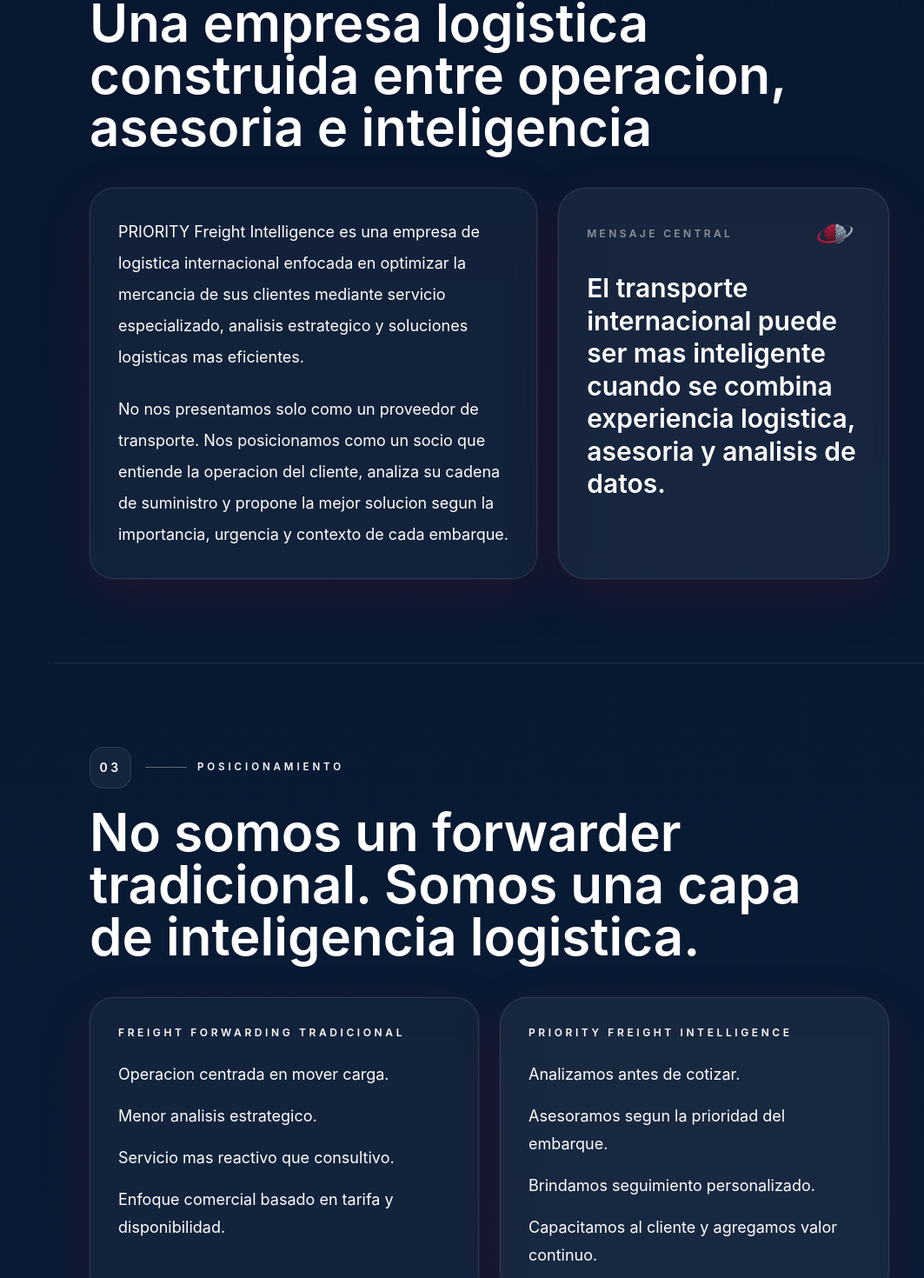
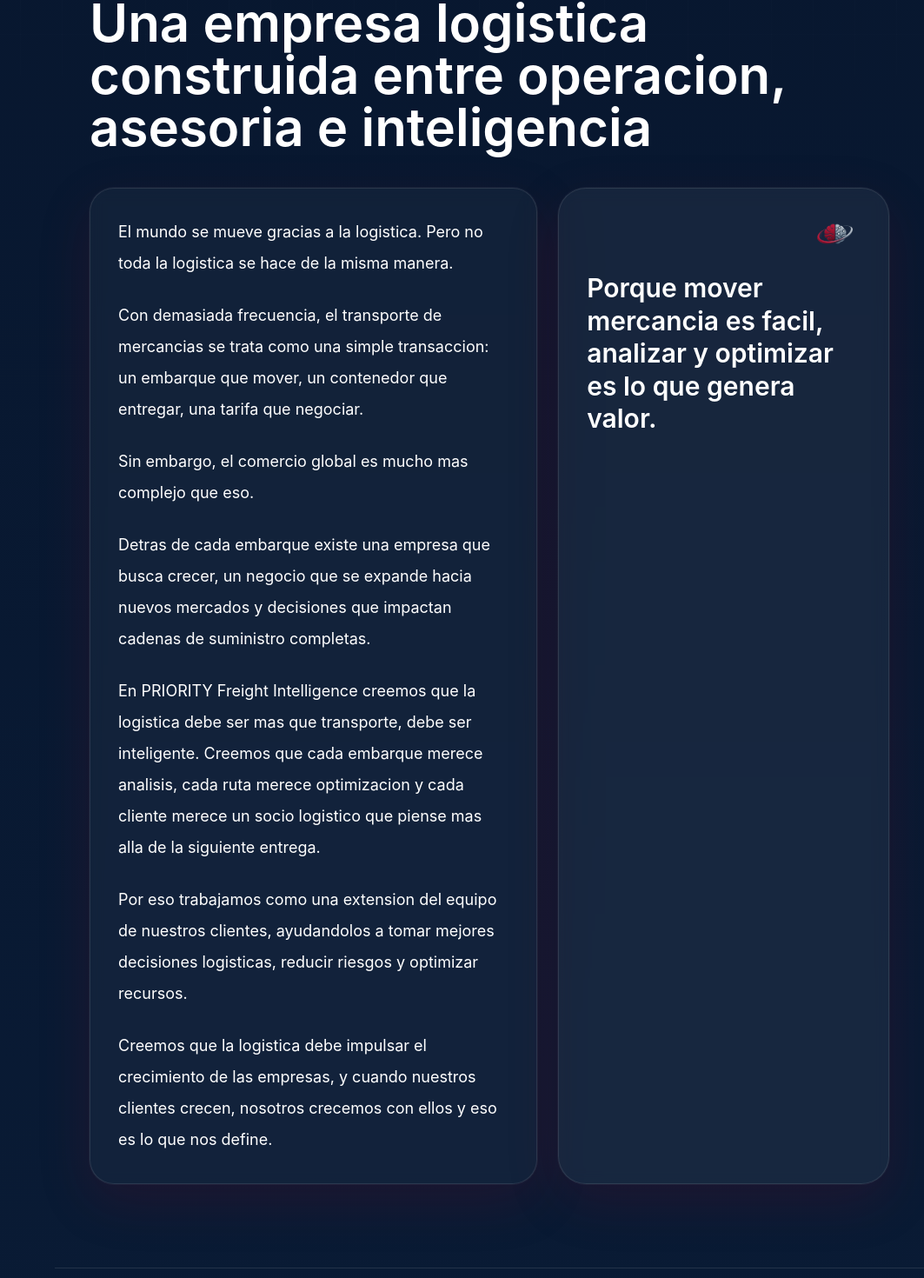
Before and after one commit to priorityfreight/priority-website, a Next.js app: page /presentacion in a window 1280 px wide. Shown: the part 1113-2583 px from the top of the page at 87% size, without its empty margins (217-1280 px from the left). Built offline with nearby package versions, Linux system fonts and the light colour scheme.

Commit message:
update homepage

```diff
--- a/app/presentacion/page.jsx
+++ b/app/presentacion/page.jsx
@@ -132,9 +132,7 @@ export default function PresentacionPage() {
 
               <div className="surface-dark overflow-hidden p-8">
                 <div className="mb-6 flex items-center justify-between">
-                  <span className="text-xs font-semibold uppercase tracking-[0.28em] text-white/50">
-                    Idea fuerza
-                  </span>
+                  <span />
                   <PriorityLogo showWordmark={false} className="scale-[0.82]" />
                 </div>
                 <p className="text-2xl font-medium leading-10 text-white/90">
@@ -155,31 +153,50 @@ export default function PresentacionPage() {
             <div className="grid gap-6 lg:grid-cols-[minmax(0,1.15fr)_minmax(0,0.85fr)]">
               <div className="surface-card p-8">
                 <p className="text-lg leading-9 text-white/74">
-                  PRIORITY Freight Intelligence es una empresa de logistica
-                  internacional enfocada en optimizar la mercancia de sus
-                  clientes mediante servicio especializado, analisis
-                  estrategico y soluciones logisticas mas eficientes.
+                  El mundo se mueve gracias a la logistica. Pero no toda la
+                  logistica se hace de la misma manera.
                 </p>
                 <p className="mt-6 text-lg leading-9 text-white/74">
-                  No nos presentamos solo como un proveedor de transporte. Nos
-                  posicionamos como un socio que entiende la operacion del
-                  cliente, analiza su cadena de suministro y propone la mejor
-                  solucion segun la importancia, urgencia y contexto de cada
-                  embarque.
+                  Con demasiada frecuencia, el transporte de mercancias se
+                  trata como una simple transaccion: un embarque que mover, un
+                  contenedor que entregar, una tarifa que negociar.
+                </p>
+                <p className="mt-6 text-lg leading-9 text-white/74">
+                  Sin embargo, el comercio global es mucho mas complejo que
+                  eso.
+                </p>
+                <p className="mt-6 text-lg leading-9 text-white/74">
+                  Detras de cada embarque existe una empresa que busca crecer,
+                  un negocio que se expande hacia nuevos mercados y decisiones
+                  que impactan cadenas de suministro completas.
+                </p>
+                <p className="mt-6 text-lg leading-9 text-white/74">
+                  En PRIORITY Freight Intelligence creemos que la logistica
+                  debe ser mas que transporte, debe ser inteligente. Creemos
+                  que cada embarque merece analisis, cada ruta merece
+                  optimizacion y cada cliente merece un socio logistico que
+                  piense mas alla de la siguiente entrega.
+                </p>
+                <p className="mt-6 text-lg leading-9 text-white/74">
+                  Por eso trabajamos como una extension del equipo de nuestros
+                  clientes, ayudandolos a tomar mejores decisiones logisticas,
+                  reducir riesgos y optimizar recursos.
+                </p>
+                <p className="mt-6 text-lg leading-9 text-white/74">
+                  Creemos que la logistica debe impulsar el crecimiento de las
+                  empresas, y cuando nuestros clientes crecen, nosotros
+                  crecemos con ellos y eso es lo que nos define.
                 </p>
               </div>
 
               <div className="surface-dark p-8">
                 <div className="flex items-center justify-between">
-                  <span className="text-xs font-semibold uppercase tracking-[0.28em] text-white/50">
-                    Mensaje central
-                  </span>
+                  <span />
                   <PriorityLogo showWordmark={false} className="scale-[0.72]" />
                 </div>
                 <p className="mt-6 text-3xl font-semibold leading-tight text-white">
-                  El transporte internacional puede ser mas inteligente cuando
-                  se combina experiencia logistica, asesoria y analisis de
-                  datos.
+                  Porque mover mercancia es facil, analizar y optimizar es lo
+                  que genera valor.
                 </p>
               </div>
             </div>
```
